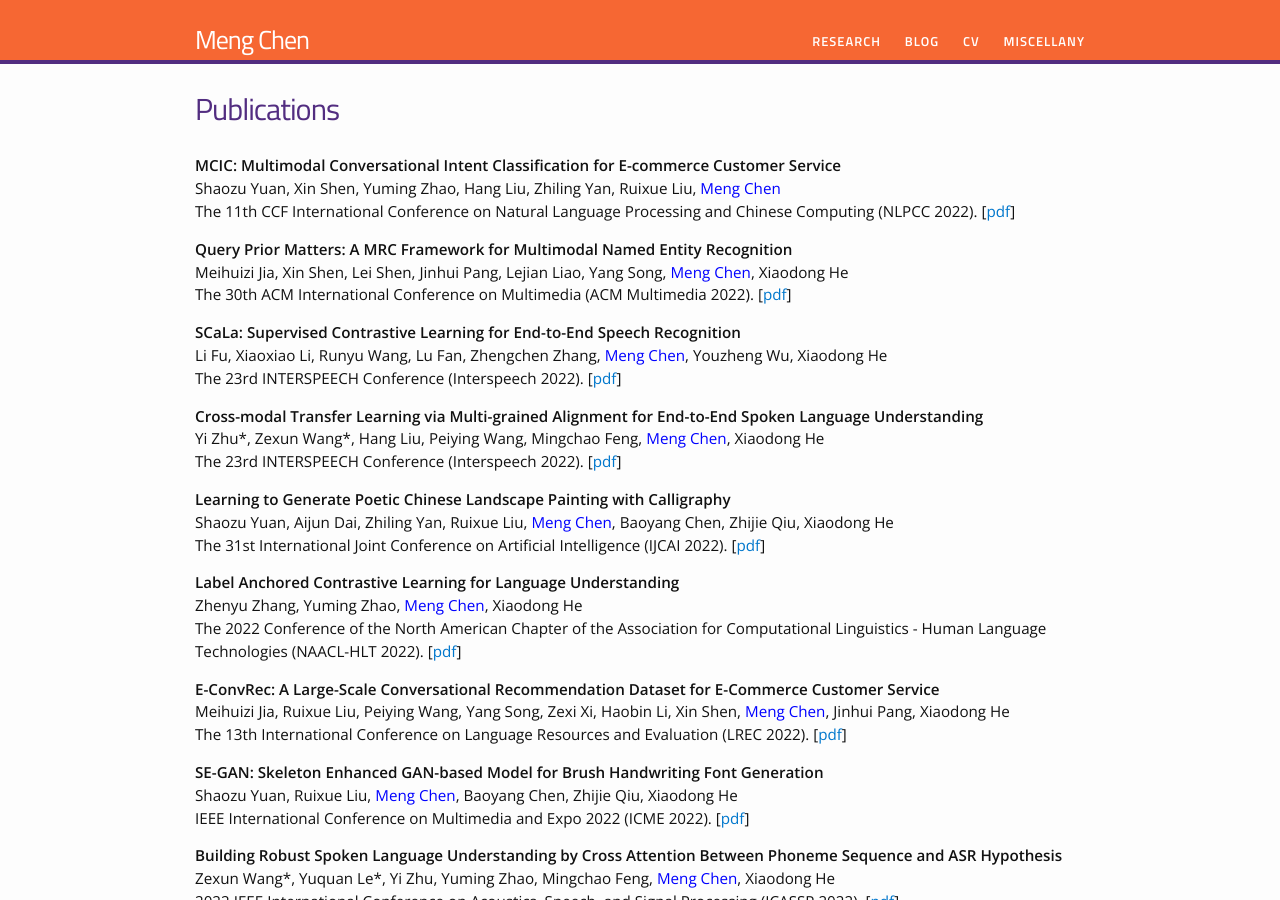
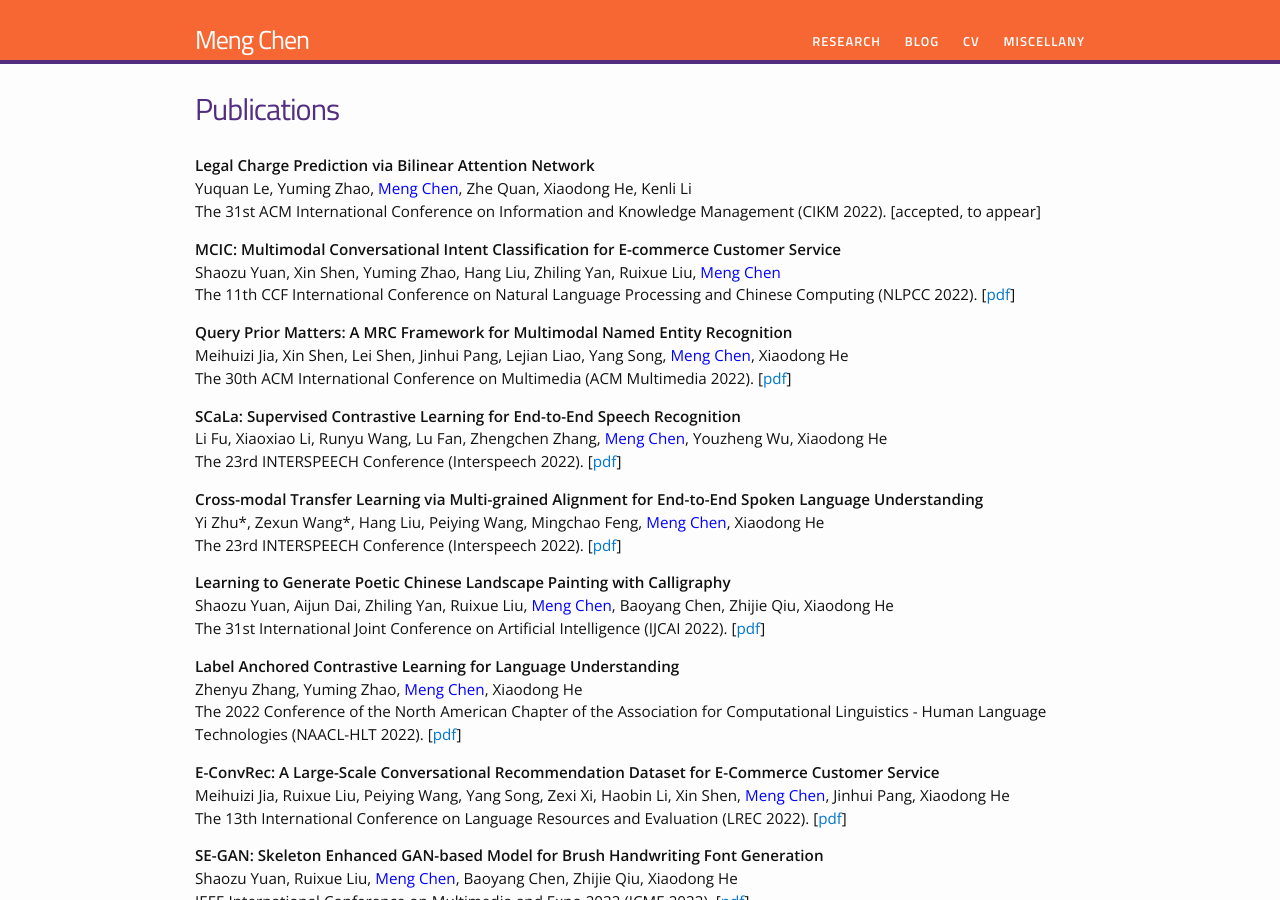
Before and after one commit to chenmengdx/chenmengdx.github.io, a Jekyll site: the page built from research.md, in a window 1280 px wide and 900 px high. Built offline with Jekyll 4.4.1, drawn with Linux system fonts in a browser that asks for light colours.

Commit message:
update publications

```diff
--- a/research.md
+++ b/research.md
@@ -5,6 +5,12 @@ permalink: /research/
 ---
 
 <div>
+
+<p>
+<b>Legal Charge Prediction via Bilinear Attention Network </b> <br />
+Yuquan Le, Yuming Zhao, <font color="blue">Meng Chen</font>, Zhe Quan, Xiaodong He, Kenli Li <br />
+The 31st ACM International Conference on Information and Knowledge Management (CIKM 2022). [accepted, to appear]
+</p>
 
 <p>
 <b> MCIC: Multimodal Conversational Intent Classification for E-commerce Customer Service</b> <br />
```
